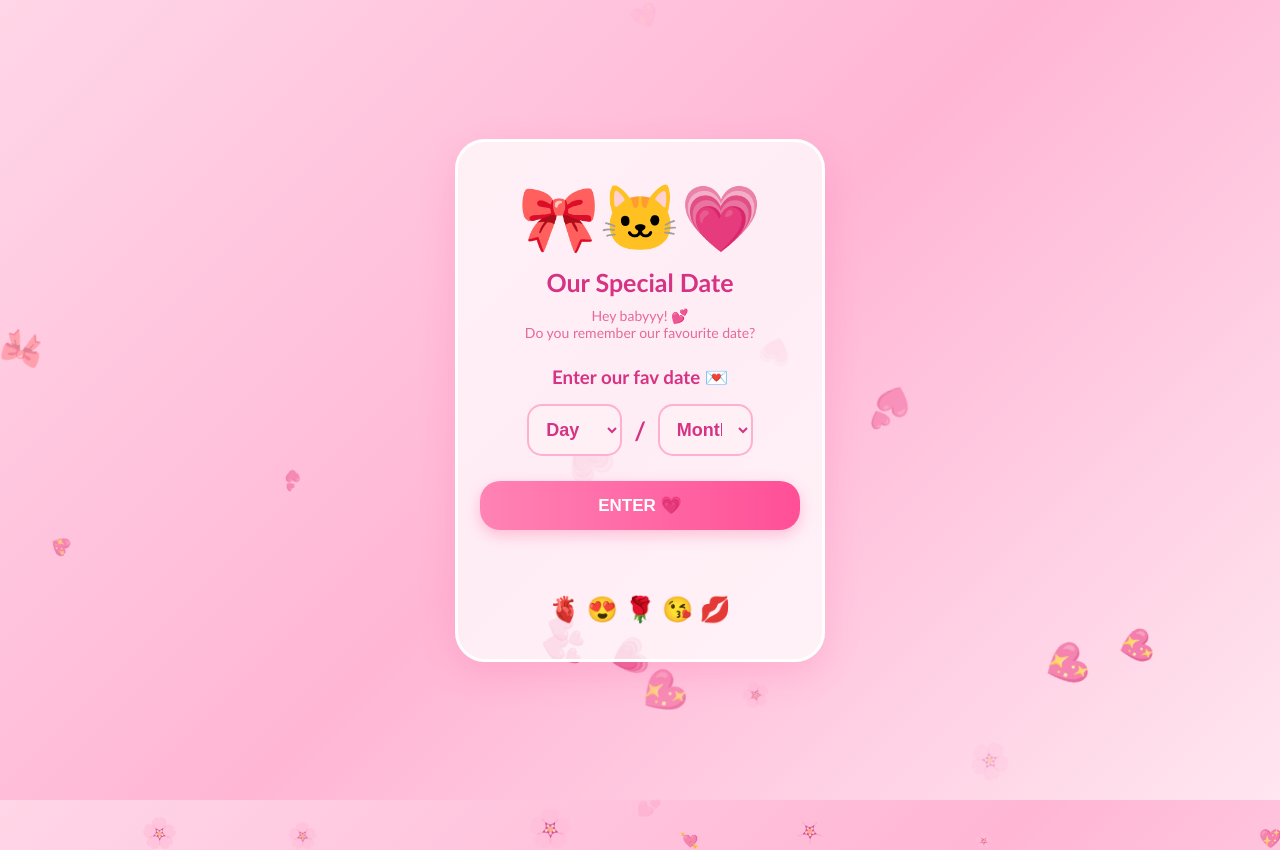
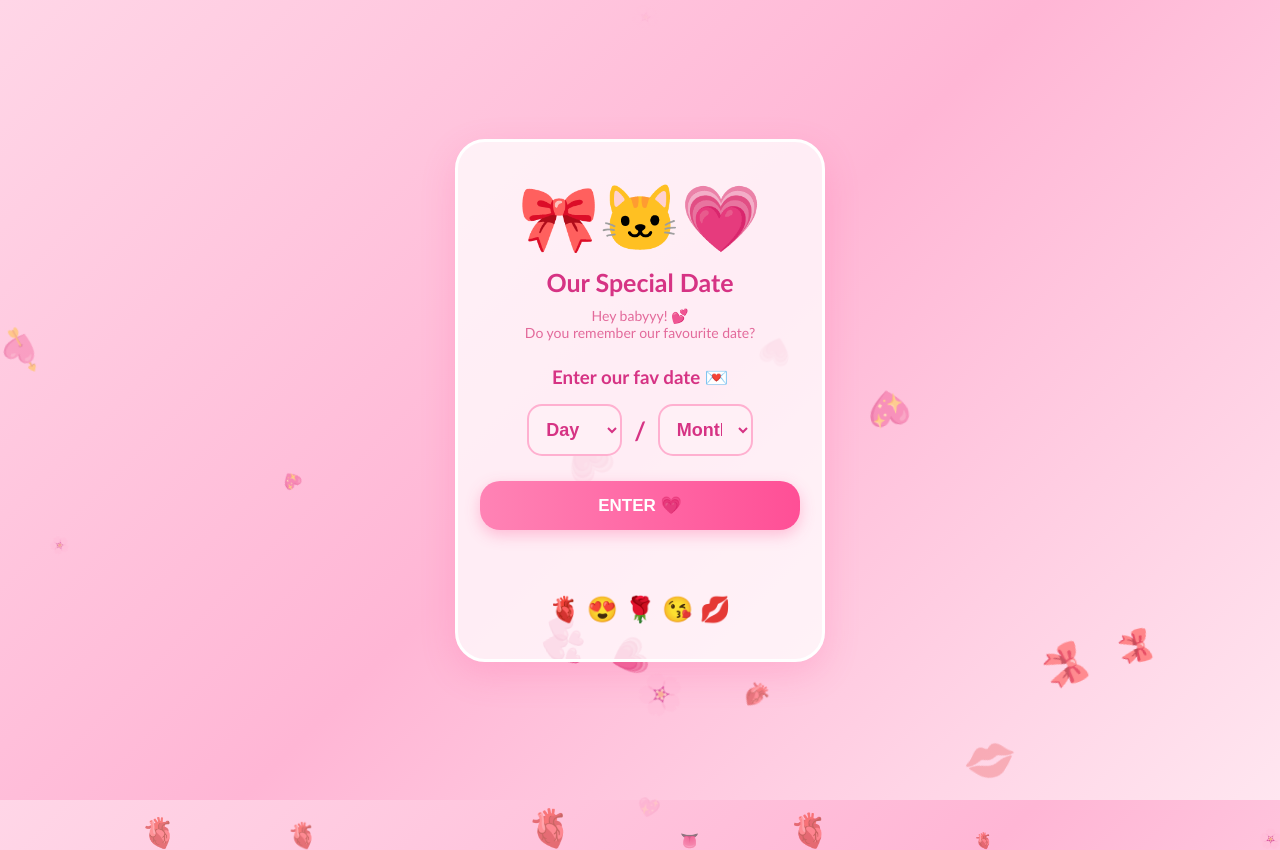
Before and after one commit to babby4186-cloud/my-web, a plain HTML site: page index.html in a window 1280 px wide. Drawn offline with Linux system fonts and the light colour scheme.

Commit message:
Update index.html

```diff
--- a/index.html
+++ b/index.html
@@ -269,7 +269,7 @@ function checkDate() {
 
 const heartContainer = document.getElementById("hearts");
 
-const symbols = ["💗", "💕", "💖", "🎀", "🌸", "💘"];
+const symbols = ["💗", "💕", "💖", "🎀", "🌸", "💘", "🫀", "💋", "👅"];
 
 for(let i = 0; i < 25; i++) {
 
```
